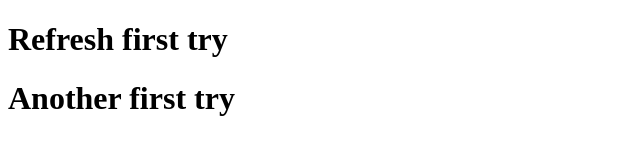
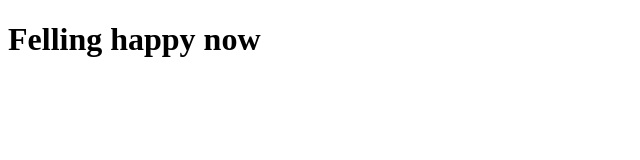
Before and after one commit to kmwalid1/zRefresh-1st-website, a plain HTML site: page index.html in a window 1280 px wide. Shown: the whole page, without its empty margins (0-640 px from the left). Drawn offline with Linux system fonts and the light colour scheme.

Commit message:
a change

```diff
--- a/index.html
+++ b/index.html
@@ -7,7 +7,6 @@
     <title>Document</title>
 </head>
 <body>
-    <h1>Refresh first try</h1>
-    <h1>Another first try</h1>
+    <h1>Felling happy now</h1>
 </body>
 </html>
```
